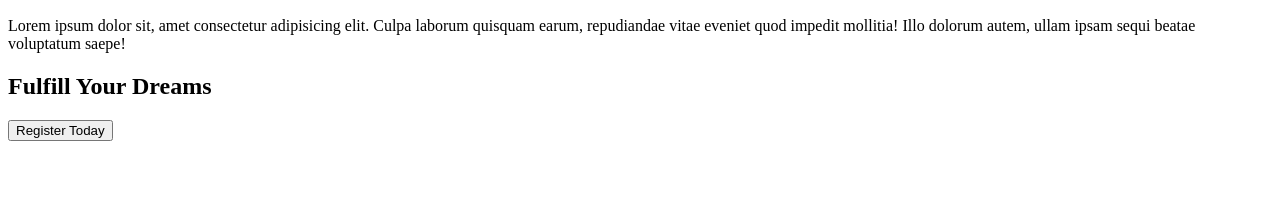
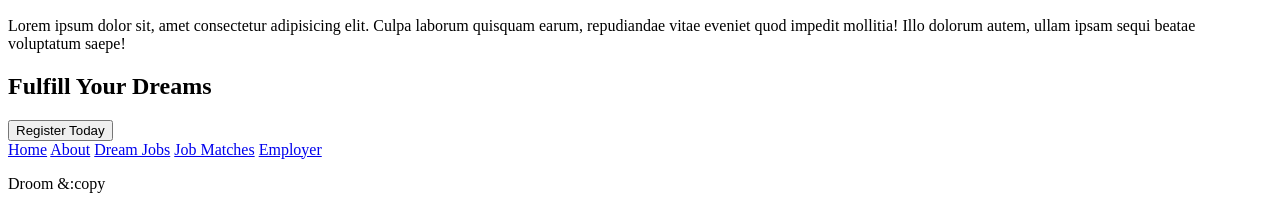
Before and after one commit to droom2019/droom-UI, a plain HTML site: page home.html in a window 1280 px wide. Shown: the part 1042-1251 px from the top of the page. Before the commit the page ends 1191 px from the top, so only its background shows below. Drawn offline with nearby package versions, Linux system fonts and the light colour scheme; files that its build step writes are made by us from their sources.

Commit message:
add footer

```diff
--- a/home.html
+++ b/home.html
@@ -23,6 +23,7 @@
 			<a href="nav-item about">About</a>
 			<a href="nav-item jobs">Dream Jobs</a>
 			<a href="nav-item matches">Job Matches</a>
+			<a href="nav-item employ">Employer</a>
 
 			<div class="nav-logo">
 				<img src="./images/logo.png" alt="Droom Cloud logo">
@@ -52,7 +53,14 @@
 		</div>
 
 		<footer>
-
+			<nav>
+				<a href="nav-item2 home2">Home</a>
+				<a href="nav-item2 about2">About</a>
+				<a href="nav-item2 jobs2">Dream Jobs</a>
+				<a href="nav-item2 matches2">Job Matches</a>
+				<a href="nav-item2 employ2">Employer</a>
+			</nav>
+			<p>Droom &:copy</p>
 		</footer>
 	</div>
 </body>
```
